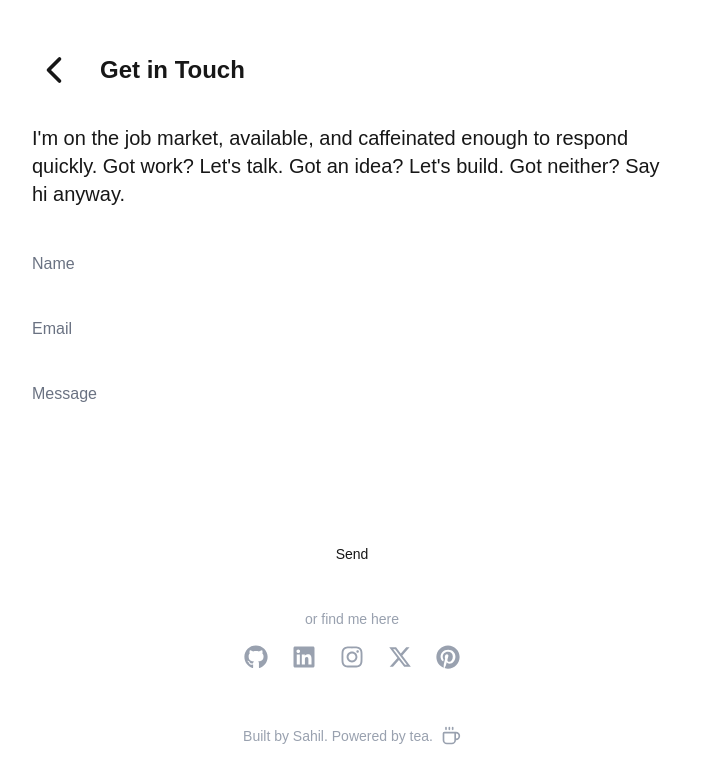
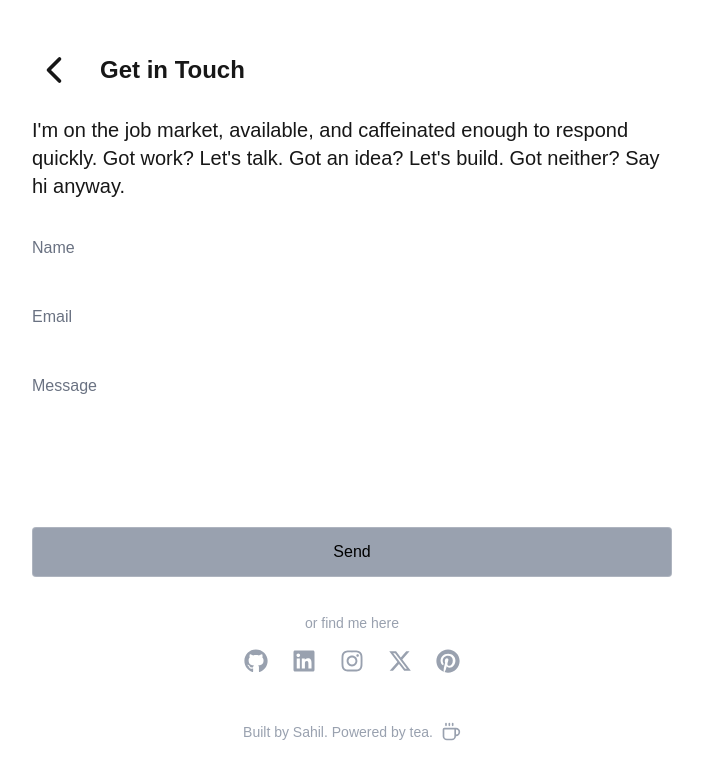
Before and after one commit to sahiltiwaridev/portfolio, a Next.js app: page /contact in a window 1280 px wide. Shown: the top 784 px of the page, without its empty margins (288-991 px from the left). Built offline with nearby package versions, Linux system fonts and the light colour scheme.

Commit message:
fix: update contact form button styling

```diff
--- a/src/components/ContactClient.tsx
+++ b/src/components/ContactClient.tsx
@@ -58,7 +58,7 @@ export default function ContactClient() {
   };
 
   return (
-    <div className="w-1/2 flex flex-col mx-auto gap-8 pt-12">
+    <div className="w-1/2 flex flex-col mx-auto gap-6 pt-12">
       <Header headername="Get in Touch" />
 
       <p className="text-xl">
@@ -67,7 +67,7 @@ export default function ContactClient() {
         Say hi anyway.
       </p>
 
-      <form onSubmit={handleSubmit} className="flex flex-col gap-4">
+      <form onSubmit={handleSubmit} className="flex flex-col gap-5">
         <input
           type="text"
           placeholder="Name"
@@ -95,7 +95,7 @@ export default function ContactClient() {
         <button
           type="submit"
           disabled={status === "sending"}
-          className="w-full text-sm border border-white/20 px-6 py-3 hover:bg-white hover:text-black transition-all duration-200 disabled:opacity-50"
+          className="w-full text-md rounded-sm border border-white/20 px-6 py-3 bg-gray-400 hover:bg-white text-black transition-all duration-200 disabled:opacity-50"
         >
           {status === "sending" ? "Sending..." : "Send"}
         </button>
```
